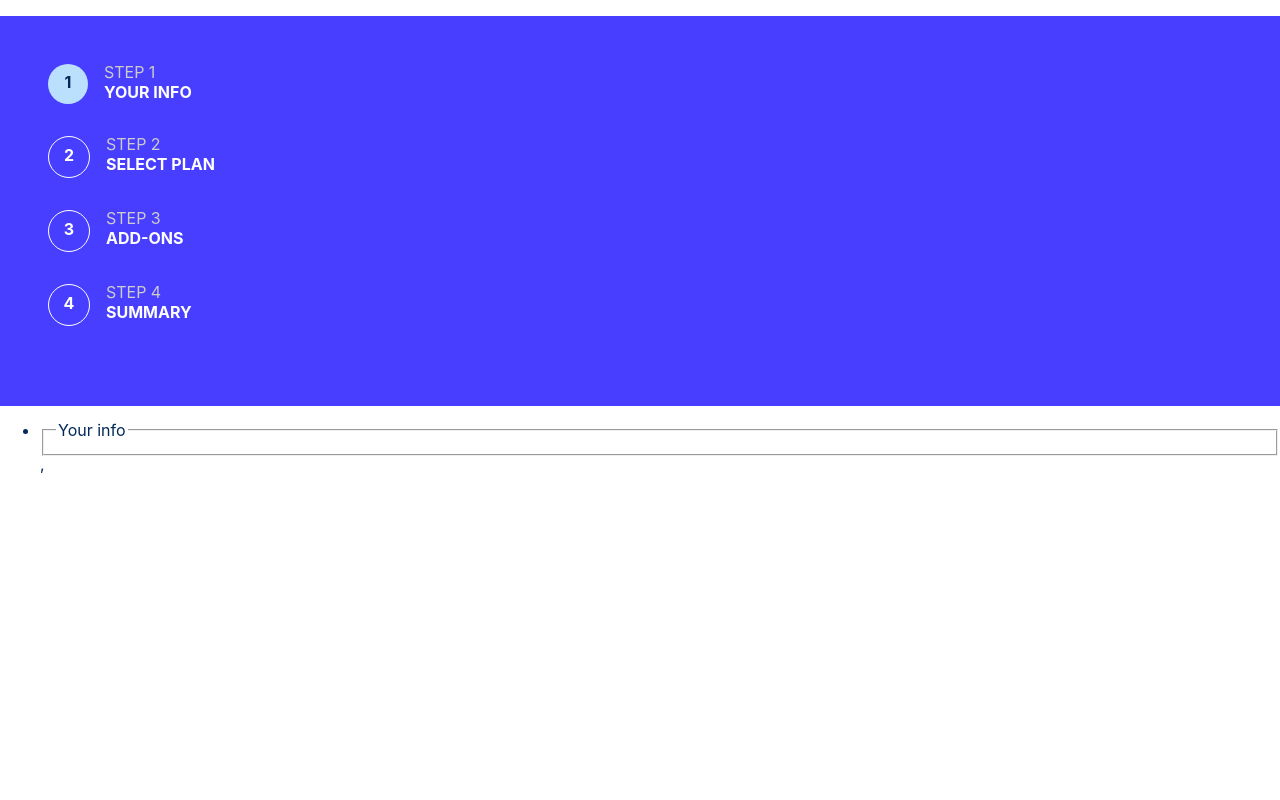
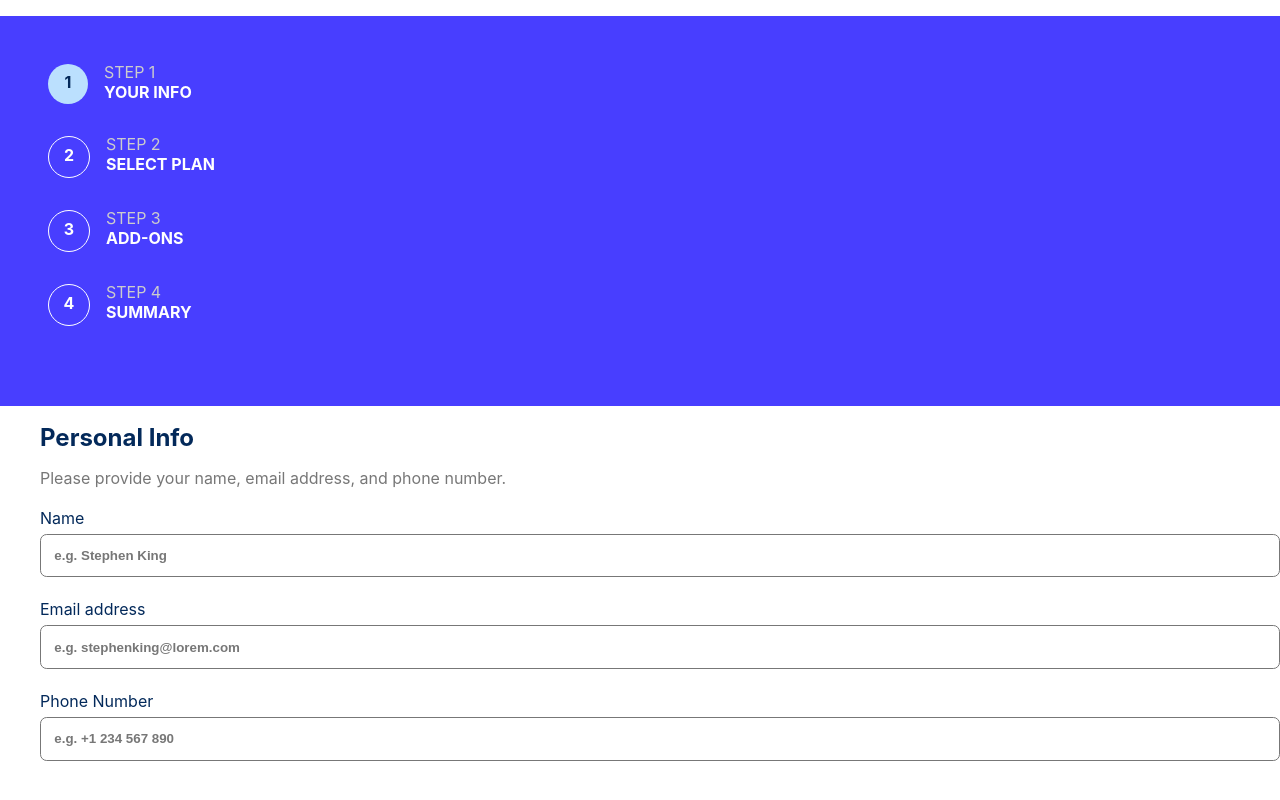
Before and after one commit to nicholasguyett/react-frontend-demo, a React (Create React App) app: page / in a window 1280 px wide. Built offline with nearby package versions, Linux system fonts and the light colour scheme.

Commit message:
Implement first step's form

```diff
--- a/src/App.tsx
+++ b/src/App.tsx
@@ -1,14 +1,16 @@
-import React, { useState } from "react";
+import React, { useId, useState } from "react";
 import { StepTracker } from "./step-tracker";
+import { YourInfo } from "./form-steps";
+import { StepInfo } from "./step-tracker/step-tracker";
 
 function App() {
   // TODO add localization
-  const stepList = ["Your info", "Select plan", "Add-ons", "Summary"].map(
-    (label, id) => ({
-      label,
-      controlId: `form-step-${id}`,
-    }),
-  );
+  const stepList: (StepInfo & { component?: JSX.Element })[] = [
+    { label: "Your info", controlId: useId(), component: <YourInfo /> },
+    { label: "Select plan", controlId: useId() },
+    { label: "Add-ons", controlId: useId() },
+    { label: "Summary", controlId: useId() },
+  ];
 
   const [currentStep, setStep] = useState(0);
   return (
@@ -19,15 +21,15 @@ function App() {
         stepList={stepList}
       />
       <ul>
-        {stepList.map(({ label, controlId }, step) => (
-          <li id={controlId} aria-role="tabpanel" hidden={step !== currentStep}>
-            {/* TODO: Replace placeholder content with actual components */}
-            <fieldset>
-              <legend>{label}</legend>
-            </fieldset>
-          </li>
+        {stepList.map(({ component }, step) => (
+          <div
+            role="tabpanel"
+            id={stepList[step].controlId}
+            hidden={step !== currentStep}
+          >
+            {component}
+          </div>
         ))}
-        ,
       </ul>
     </main>
   );
--- /dev/null
+++ b/src/form-steps/FormStep.module.css
@@ -0,0 +1,8 @@
+.step-title {
+    font-size: 1.5em;
+    font-weight: bold;
+}
+
+.step-summary {
+    color: var(--secondary-text);
+}
--- /dev/null
+++ b/src/form-steps/FormStep.tsx
@@ -0,0 +1,27 @@
+import { ReactNode } from "react";
+import styles from "./FormStep.module.css";
+
+export function FormStep({
+  title,
+  summary,
+  children,
+}: {
+  title: string;
+  summary: string;
+  children: ReactNode[];
+  isFirstStep?: boolean;
+  isLastStep?: boolean;
+}) {
+  return (
+    <section className={styles["form-group"]}>
+      <header>
+        <h1 className={styles["step-title"]}>{title}</h1>
+        <p className={styles["step-summary"]}>{summary}</p>
+      </header>
+
+      {children}
+
+      <footer></footer>
+    </section>
+  );
+}
--- /dev/null
+++ b/src/form-steps/YourInfo.module.css
@@ -0,0 +1,24 @@
+.form-control {
+    display: block;
+    margin: 1.5em 0;
+}
+
+.form-label {
+    display: block;
+    margin-bottom: .5em;
+}
+
+.form-input {
+    border-radius: .5em;
+    border: 1px solid var(--secondary-border);
+    padding: 1em;
+    width: 100%;
+    font-weight: bold;
+}
+.form-input:focus {
+    outline: 2px solid var(--primary-border);
+    border-color: transparent;
+}
+.form-input::placeholder {
+  color: var(--secondary-text);
+}
--- /dev/null
+++ b/src/form-steps/YourInfo.tsx
@@ -0,0 +1,44 @@
+import { InputHTMLAttributes } from "react";
+import { FormStep } from "./FormStep";
+import styles from "./YourInfo.module.css";
+
+function FormControl({
+  label,
+  type,
+  className,
+  ...inputProps
+}: InputHTMLAttributes<HTMLInputElement> & { label: string }) {
+  return (
+    <label className={styles["form-control"]}>
+      <span className={styles["form-label"]}>{label}</span>
+      <input
+        type={type || "text"}
+        className={(className || "") + styles["form-input"]}
+        {...inputProps}
+      />
+    </label>
+  );
+}
+
+export function YourInfo() {
+  return (
+    <FormStep
+      title="Personal Info"
+      summary="Please provide your name, email address, and phone number."
+    >
+      <FormControl label="Name" name="name" placeholder="e.g. Stephen King" />
+      <FormControl
+        label="Email address"
+        type="email"
+        name="email"
+        placeholder="e.g. stephenking@lorem.com"
+      />
+      <FormControl
+        label="Phone Number"
+        type="tel"
+        name="phonenumber"
+        placeholder="e.g. +1 234 567 890"
+      />
+    </FormStep>
+  );
+}
--- /dev/null
+++ b/src/form-steps/index.ts
@@ -0,0 +1 @@
+export { YourInfo } from "./YourInfo";
--- a/src/index.css
+++ b/src/index.css
@@ -24,9 +24,16 @@ code {
     --primary-text-dark: #03295a;
     --primary-text-light: white;
 
-    --secondary-text-dark: #a7a7a7;
+    --secondary-text-dark: #777777;
     --secondary-text-light: #cccccc;
+
+    --primary-background: #483eff;
+    --secondary-background: var(--primary-text-dark);
+
+    --primary-border: var(--primary-background);
+    --secondary-border: var(--secondary-text-dark);
 
     --primary-text: var(--primary-text-dark);
     --secondary-text: var(--secondary-text-dark);
+
 }
--- a/src/step-tracker/step-tracker.module.css
+++ b/src/step-tracker/step-tracker.module.css
@@ -3,7 +3,7 @@
     padding: none;
     margin: none;
     counter-reset: step-tracker__step 0;
-    background: #483eff;
+    background: var(--primary-background);
     color: var(--primary-text);
     padding: 3em;
 
--- a/src/step-tracker/step-tracker.tsx
+++ b/src/step-tracker/step-tracker.tsx
@@ -1,7 +1,7 @@
 import React from "react";
 import styles from "./step-tracker.module.css";
 
-interface StepInfo {
+export interface StepInfo {
   label: string;
   controlId: string;
 }
```
